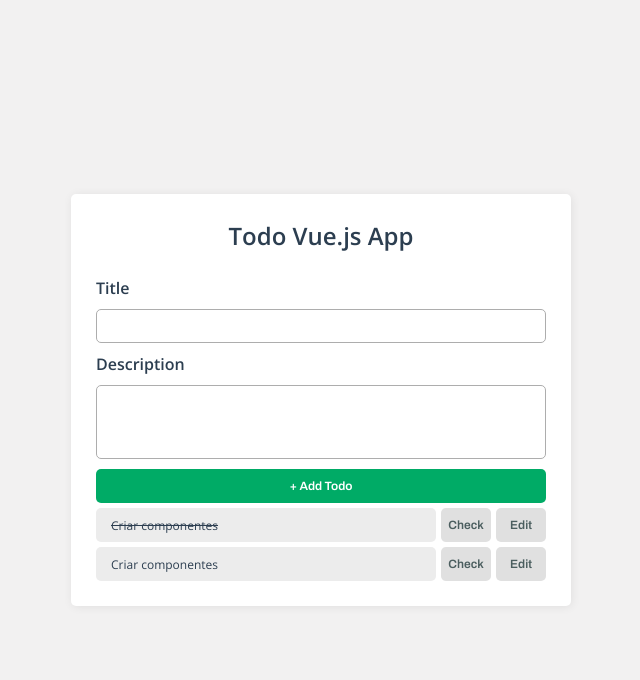
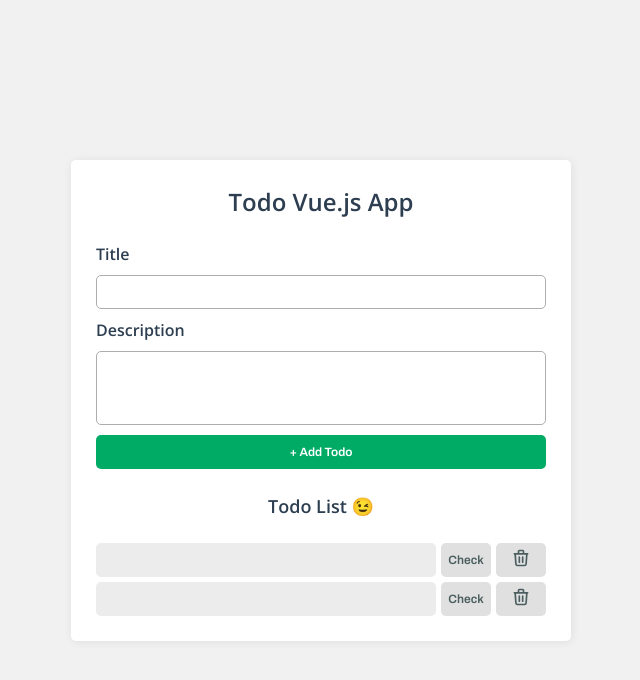
Before and after one commit to lucasdanielgeo/todo-app-vue, a Vue app: page / in a window 1280 px wide. Shown: the top 680 px of the page, without its empty margins (319-959 px from the left). Built offline with nearby package versions, Linux system fonts and the light colour scheme.

Commit message:
feat: emmit events to delete or change todo status

```diff
--- a/src/components/TodoItems.vue
+++ b/src/components/TodoItems.vue
@@ -1,31 +1,56 @@
 <template>
   <ul>
-    <li v-for="(item, index) in reverseItems" :key="index">
-      <span :class="item.done ? 'done' : ''"> {{ item.name }}</span>
-      <Button @click="checkTodo" name="Check" />
-      <Button @click="editTodo" name="Edit" />
+    <h2>Todo List 😉</h2>
+    <li v-for="item in reverseItems" :key="item.id">
+      <input
+        :class="{ done: item.completed }"
+        class="todo-item"
+        :value="item.title"
+      />
+      <Button
+        @click-event="$emit('complete-todo', item)"
+        :disabled="item.loading"
+      >
+        <span v-if="item.loading">Loading</span>
+        <span v-else>Check</span>
+      </Button>
+      <Button @click-event="$emit('delete-todo', item)">
+        <div class="icon">
+          <svg
+            xmlns="http://www.w3.org/2000/svg"
+            class="h-6 w-6"
+            fill="none"
+            viewBox="0 0 24 24"
+            stroke="currentColor"
+          >
+            <path
+              stroke-linecap="round"
+              stroke-linejoin="round"
+              stroke-width="2"
+              d="M19 7l-.867 12.142A2 2 0 0116.138 21H7.862a2 2 0 01-1.995-1.858L5 7m5 4v6m4-6v6m1-10V4a1 1 0 00-1-1h-4a1 1 0 00-1 1v3M4 7h16"
+            />
+          </svg>
+        </div>
+      </Button>
     </li>
   </ul>
 </template>
 
 <script>
-import Button from "./Button.vue";
+import Button from './Button.vue'
 export default {
   components: {
     Button,
   },
-  name: "TodoItem",
-  props: ["items"],
-  methods: {
-    editTodo() {},
-    checkTodo() {},
-  },
+  name: 'TodoItem',
+  props: ['items'],
+  emits: ['complete-todo', 'delete-todo'],
   computed: {
     reverseItems() {
-      return this.items.slice(0).reverse();
+      return this.items.slice(0).reverse()
     },
   },
-};
+}
 </script>
 
 <style>
@@ -34,7 +59,14 @@
   flex-direction: column;
   width: 100%;
   gap: 0.5rem;
+  margin-top: 20px;
 }
+
+h2 {
+  text-align: center;
+  margin-bottom: 20px;
+}
+
 li {
   display: flex;
   align-items: center;
@@ -42,13 +74,17 @@
   gap: 0.5rem;
 }
 
-span.done {
+input.done {
   -webkit-text-decoration-line: line-through; /* Safari */
   text-decoration-line: line-through;
 }
+input.todo-item {
+  border: none;
+  background-color: rgb(236, 236, 236);
+}
 
-span {
-  background-color: rgb(236, 236, 236);
+input {
+  outline: none;
   height: 34px;
   width: 100%;
   border-radius: 5px;
@@ -56,4 +92,12 @@
   padding-left: 15px;
   align-items: center;
 }
+
+.icon {
+  width: 20px;
+}
+
+.icon svg {
+  width: 100%;
+}
 </style>
```
